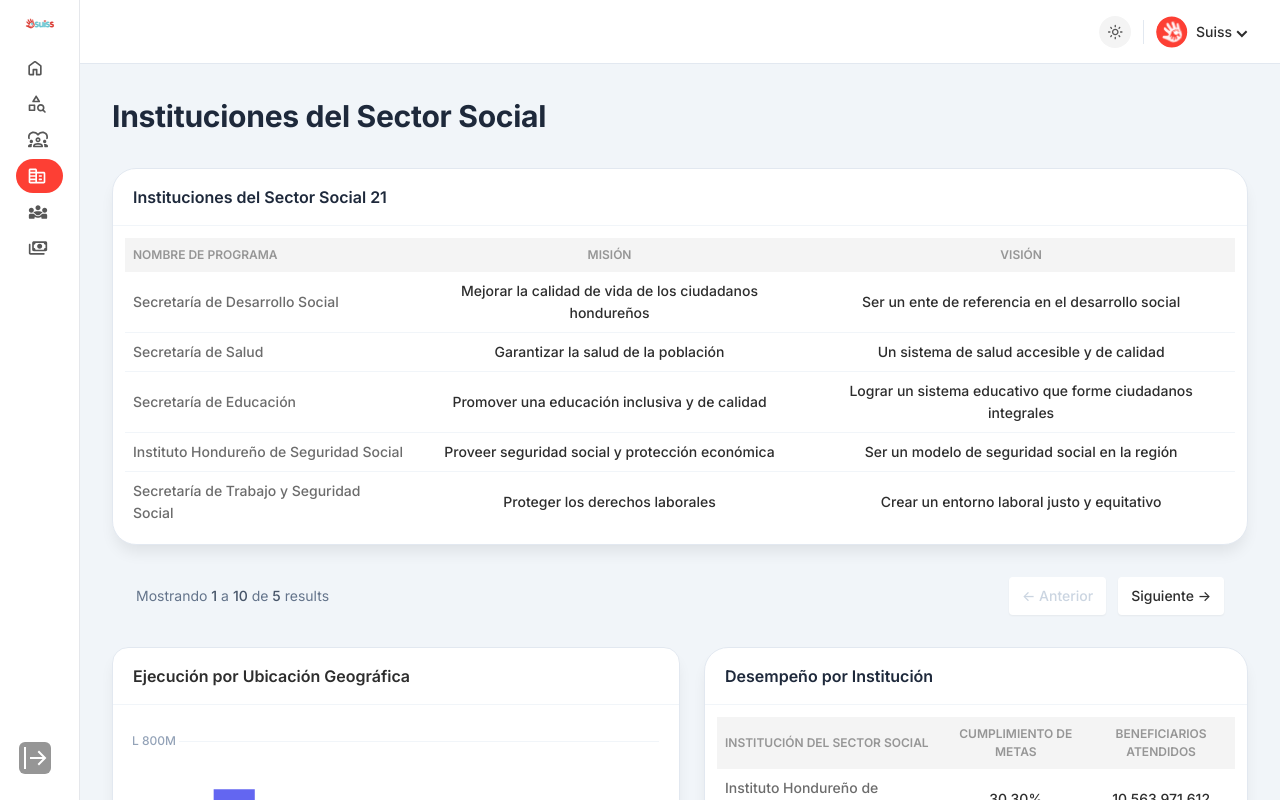
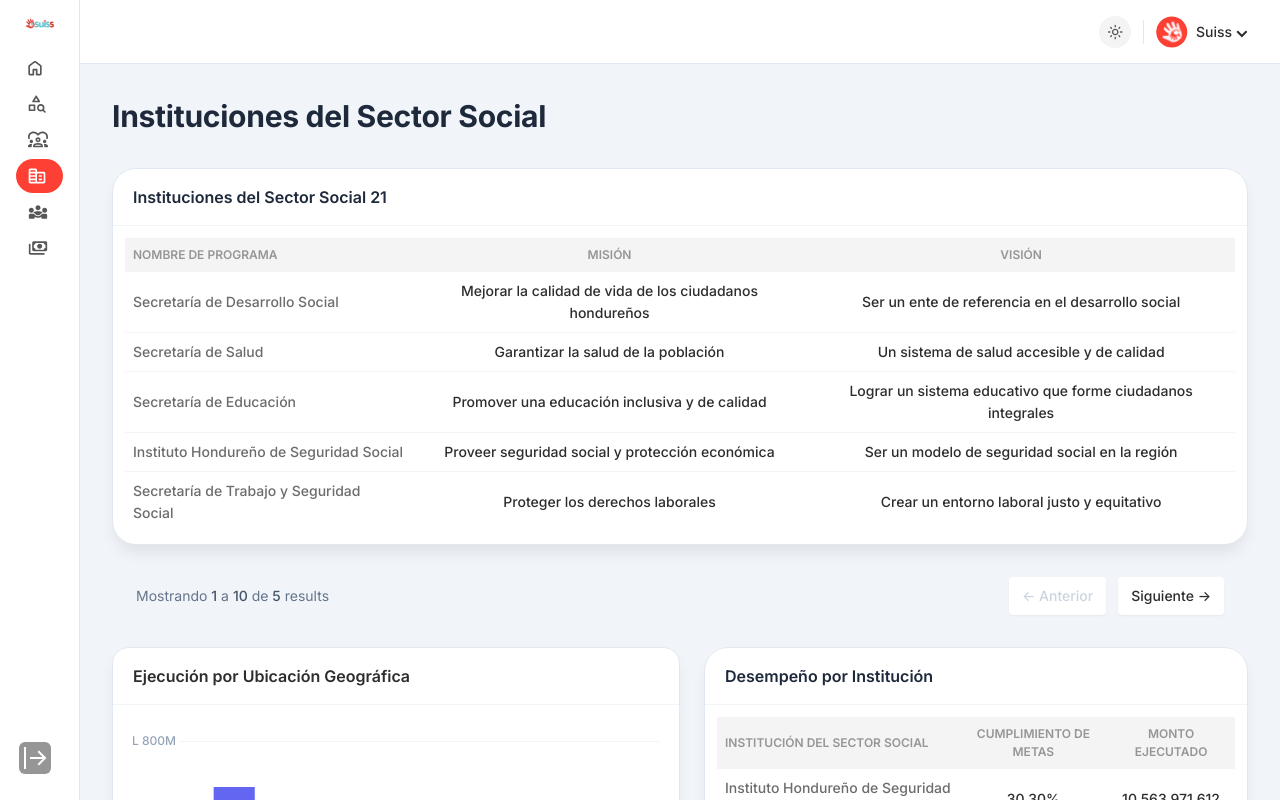
Before and after one commit to denilsonbarahona/Suiss-2, a Next.js app: page /social-institutions in a window 1280 px wide. Built offline with nearby package versions, Linux system fonts and the light colour scheme.

Commit message:
fix name colum

```diff
--- a/app/social-institutions/page.tsx
+++ b/app/social-institutions/page.tsx
@@ -58,7 +58,7 @@ const dataTable2 = {
       title: "Cumplimiento de Metas",
     },
     {
-      title: "Beneficiarios Atendidos",
+      title: "Monto Ejecutado",
     },
   ],
   rows: [
```
